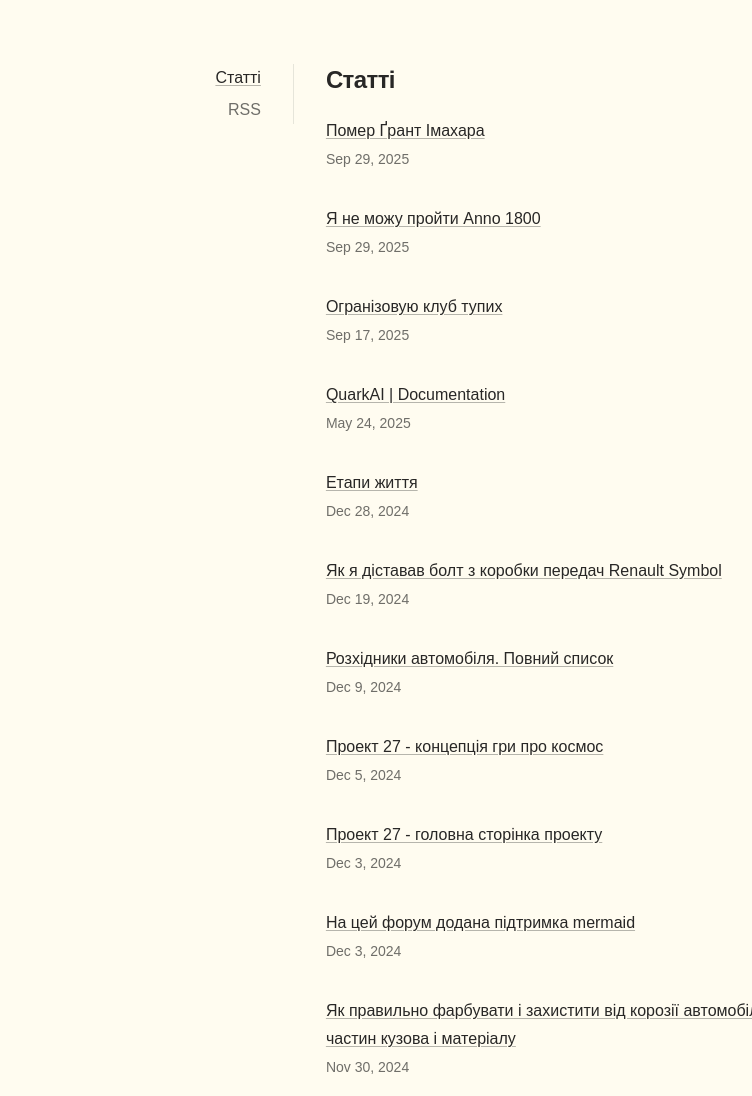
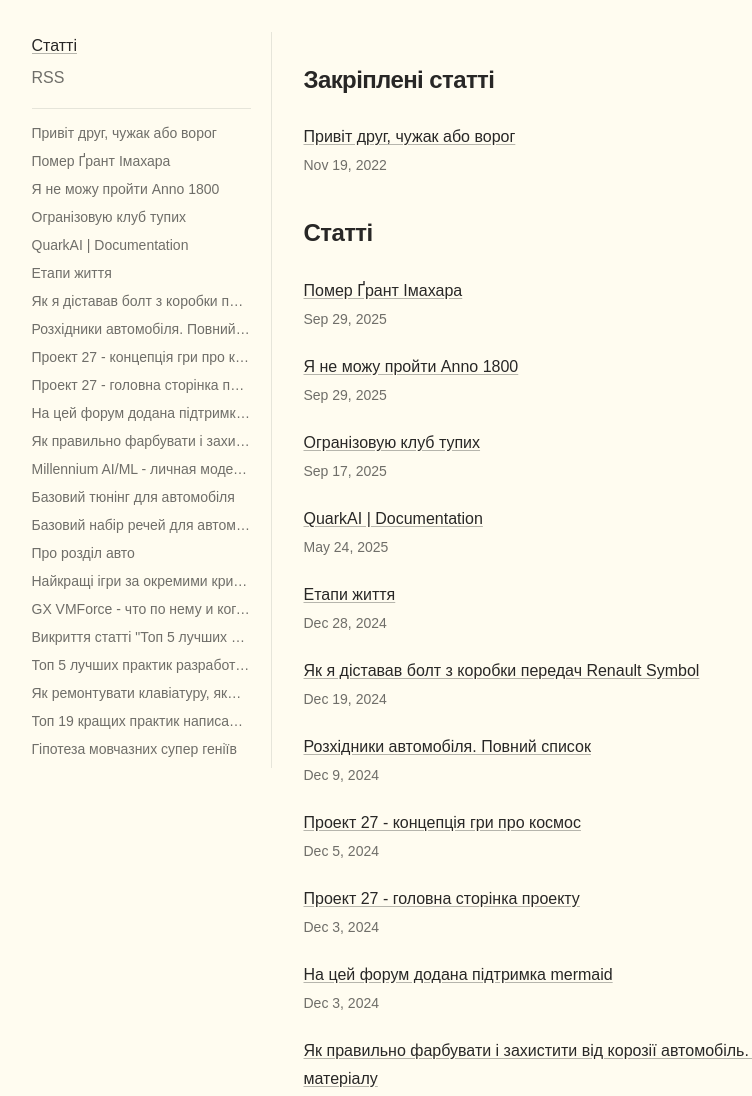
Before and after one commit to gomin1d/gomin1d-blog, an Astro site: page / in a window 1280 px wide. Shown: the top 1096 px of the page, without its empty margins (121-873 px from the left). Built offline with nearby package versions, Linux system fonts and the light colour scheme; Astro itself is replaced by a stand-in of ours.

Commit message:
Виніс статті у бокову панель

```diff
--- a/src/components/layout/Sidebar.astro
+++ b/src/components/layout/Sidebar.astro
@@ -1,16 +1,18 @@
 ---
 import { config } from "@parseConfig"
+import { getWritings } from "@utils/getContent"
 
 const navMenu = config.navigation
+const writingEntries = await getWritings()
 
 const currentPath = Astro.url.pathname
 const isActive = (href: string) =>
   href === "/" ? currentPath === "/" : currentPath.startsWith(href)
 ---
 
-<aside class="">
+<aside class="min-w-0 md:sticky md:top-0 md:h-screen md:min-h-0">
   <nav
-    class="flex flex-wrap items-center gap-x-6 gap-y-1 border-b border-border/50 py-4 md:mt-16 md:h-fit md:flex-col md:items-end md:border-r md:border-b-0 md:py-0 md:pr-8"
+    class="flex flex-wrap items-center gap-x-6 gap-y-1 border-b border-border/50 py-4 md:mt-8 md:max-h-[calc(100vh-4rem)] md:w-full md:min-w-0 md:flex-col md:flex-nowrap md:items-stretch md:overflow-x-hidden md:overflow-y-auto md:border-r md:border-b-0 md:py-0 md:pr-5"
   >
     {
       navMenu.map((nav) => (
@@ -26,5 +28,30 @@ const isActive = (href: string) =>
         </a>
       ))
     }
+
+    <div
+      class="mt-3 hidden min-w-0 border-t border-border/50 pt-3 md:flex md:w-full md:flex-col md:gap-y-1"
+    >
+      {
+        writingEntries.map((writingEntry) => {
+          const href = `/${writingEntry.collection}/${writingEntry.id}`
+
+          return (
+            <a
+              href={href}
+              title={writingEntry.data.title}
+              class:list={[
+                "block min-w-0 max-w-full truncate py-0.5 text-sm text-muted-foreground transition-colors duration-200 ease-out hover:text-foreground",
+                currentPath === `${href}/` || currentPath === href
+                  ? "font-medium text-foreground!"
+                  : "",
+              ]}
+            >
+              {writingEntry.data.title}
+            </a>
+          )
+        })
+      }
+    </div>
   </nav>
 </aside>
--- a/src/components/section/writings/WritingCard.astro
+++ b/src/components/section/writings/WritingCard.astro
@@ -8,13 +8,13 @@ interface Props {
 }
 
 const { writingEntry } = Astro.props
-const { title, description, date, tags } = writingEntry.data
+const { title, description, date } = writingEntry.data
 const formattedDate = formatDate(date, "medium")
 ---
 
 <a
   href={`/${writingEntry.collection}/${writingEntry.id}`}
-  class="group -m-4 flex flex-col gap-y-0 rounded-sm bg-card/0 p-4 transition-colors duration-200 ease-out hover:bg-card/75"
+  class="group -mx-2 flex flex-col gap-y-0 rounded-sm bg-card/0 px-2 py-1.5 transition-colors duration-200 ease-out hover:bg-card/75"
 >
   <h2
     class="font-medium text-foreground underline decoration-muted-foreground/50 underline-offset-2 transition-colors duration-200 ease-out group-hover:decoration-muted-foreground"
--- a/src/content.config.ts
+++ b/src/content.config.ts
@@ -10,6 +10,7 @@ const writings = defineCollection({
     date: z.coerce.date(),
     tags: z.array(z.string()).default([]),
     draft: z.boolean().default(false),
+    pinned: z.boolean().default(false),
   }),
 })
 
--- a/src/content/writings/discourse/51-topic.md
+++ b/src/content/writings/discourse/51-topic.md
@@ -3,6 +3,7 @@ title: "Привіт друг, чужак або ворог"
 date: "2022-11-18 18:11:26.546352"
 tags: []
 draft: false
+pinned: true
 ---
 Привіт чужак, ворог або друг. Це сайт Олексія Ковальчука. Тут я буду розміщувати всі свої шизоїдні розробки.
 
--- a/src/layouts/BaseLayout.astro
+++ b/src/layouts/BaseLayout.astro
@@ -24,7 +24,7 @@ const { title, description, image } = Astro.props
 
   <body class="antialiased">
     <div
-      class="mx-auto flex min-h-svh w-full max-w-3xl flex-col px-4 sm:min-h-screen md:grid md:grid-cols-[1fr_4fr] md:gap-8 md:px-8 md:pr-8"
+      class="mx-auto flex min-h-svh w-full max-w-5xl flex-col px-4 sm:min-h-screen md:grid md:grid-cols-[15rem_minmax(0,1fr)] md:gap-8 md:px-8 md:pr-8"
     >
       <Sidebar />
 
--- a/src/pages/index.astro
+++ b/src/pages/index.astro
@@ -5,6 +5,8 @@ import WritingCard from "@components/section/writings/WritingCard.astro"
 import { getWritings } from "@utils/getContent"
 
 const writingEntries = await getWritings()
+const pinnedEntries = writingEntries.filter((entry) => entry.data.pinned)
+const regularEntries = writingEntries.filter((entry) => !entry.data.pinned)
 ---
 
 <BaseLayout
@@ -12,10 +14,23 @@ const writingEntries = await getWritings()
   description="Статті, нотатки та архів публікацій gomin1d."
 >
   <Prose>
-    <h1>Статті</h1>
-    <div class="not-prose flex flex-col gap-y-8">
+    {
+      pinnedEntries.length > 0 && (
+        <>
+          <h1>Закріплені статті</h1>
+          <div class="not-prose flex flex-col gap-y-2">
+            {pinnedEntries.map((writingEntry) => (
+              <WritingCard writingEntry={writingEntry} />
+            ))}
+          </div>
+        </>
+      )
+    }
+
+    <h1 class="mt-8!">Статті</h1>
+    <div class="not-prose flex flex-col gap-y-2">
       {
-        writingEntries.map((writingEntry) => (
+        regularEntries.map((writingEntry) => (
           <WritingCard writingEntry={writingEntry} />
         ))
       }
--- a/src/pages/writings/index.astro
+++ b/src/pages/writings/index.astro
@@ -10,14 +10,29 @@ const {
 } = Astro.props
 
 const writingEntries = await getWritings()
+const pinnedEntries = writingEntries.filter((entry) => entry.data.pinned)
+const regularEntries = writingEntries.filter((entry) => !entry.data.pinned)
 ---
 
 <BaseLayout title={title} description={description}>
   <Prose>
-    <h1>Статті</h1>
-    <div class="not-prose flex flex-col gap-y-8">
+    {
+      pinnedEntries.length > 0 && (
+        <>
+          <h1>Закріплені статті</h1>
+          <div class="not-prose flex flex-col gap-y-2">
+            {pinnedEntries.map((writingEntry) => (
+              <WritingCard writingEntry={writingEntry} />
+            ))}
+          </div>
+        </>
+      )
+    }
+
+    <h1 class="mt-8!">Статті</h1>
+    <div class="not-prose flex flex-col gap-y-2">
       {
-        writingEntries.map((writingEntry) => (
+        regularEntries.map((writingEntry) => (
           <WritingCard writingEntry={writingEntry} />
         ))
       }
--- a/src/utils/getContent.ts
+++ b/src/utils/getContent.ts
@@ -24,12 +24,18 @@ export async function getContent<T extends CollectionKey>(
 
   const filtered = drafts ? items : items.filter(excludeDrafts)
   const sorted = sort
-    ? filtered.sort((a, b) =>
-        sortByDateDesc(
+    ? filtered.sort((a, b) => {
+        const pinnedDifference =
+          Number("pinned" in b.data && b.data.pinned) -
+          Number("pinned" in a.data && a.data.pinned)
+
+        if (pinnedDifference !== 0) return pinnedDifference
+
+        return sortByDateDesc(
           "date" in a.data ? (a.data.date ?? new Date(0)) : new Date(0),
           "date" in b.data ? (b.data.date ?? new Date(0)) : new Date(0)
         )
-      )
+      })
     : filtered
   return sorted
 }
```
Also changed, not shown: README.md.
